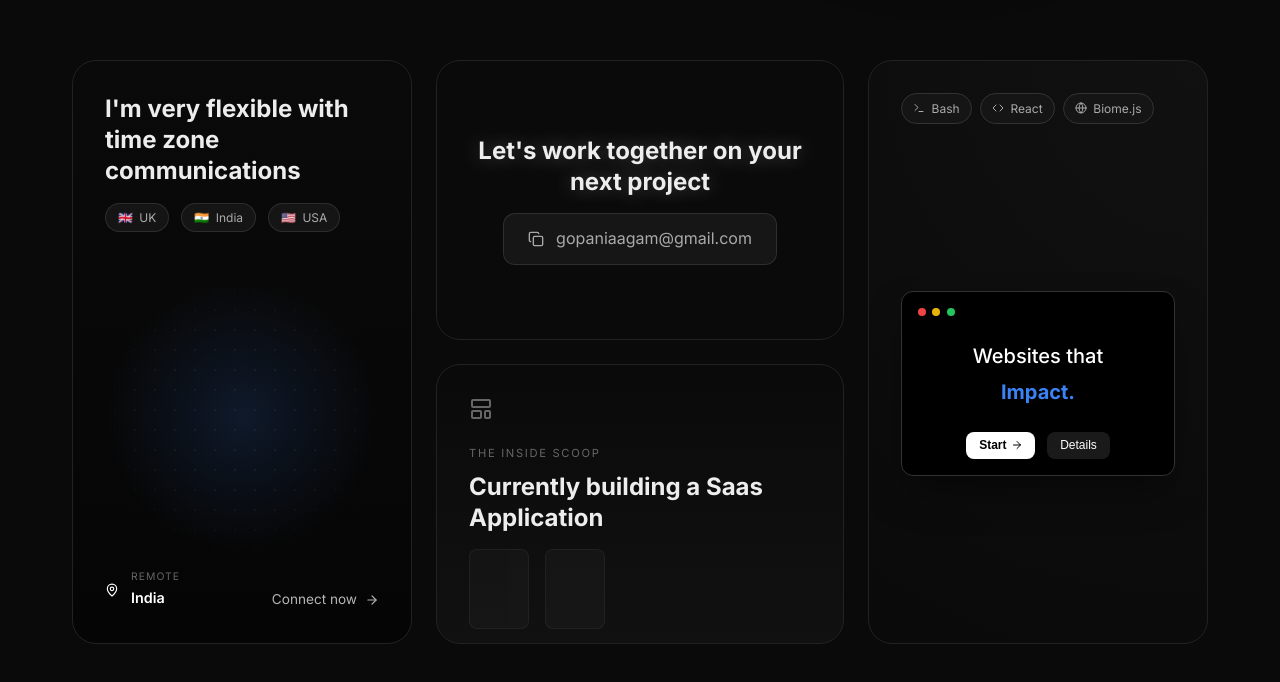
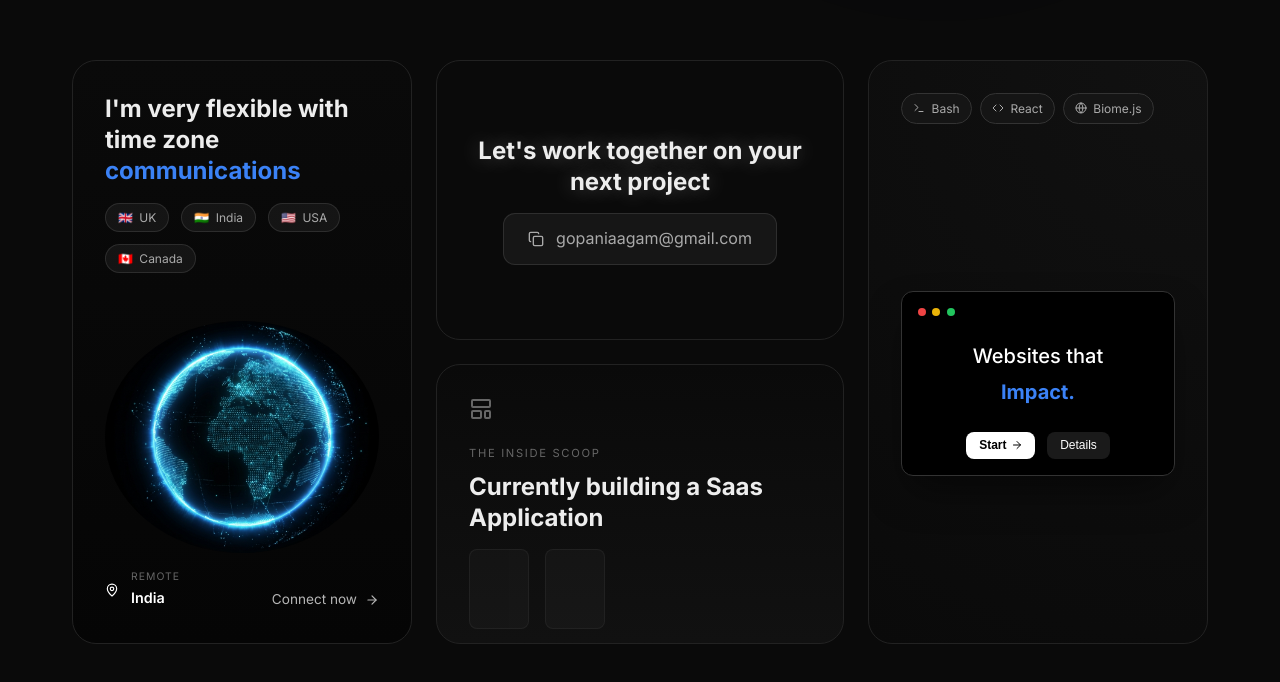
Before and after one commit to agamgopani/portfolio, a React (Vite) app: page / in a window 1280 px wide. Shown: the part 772-1454 px from the top of the page. Built offline with nearby package versions, Linux system fonts and the light colour scheme.

Commit message:
feat: add Canada timezone and dotted globe map visual

```diff
--- a/src/components/BentoGrid.jsx
+++ b/src/components/BentoGrid.jsx
@@ -19,17 +19,17 @@ const BentoGrid = () => {
           {/* Time Zones Block (Left Tall) */}
           <div className="bento-item timezone-block">
             <div className="bento-content">
-              <h3 className="bento-title">I'm very flexible with time zone communications</h3>
+              <h3 className="bento-title">I'm very flexible with time zone <span className="highlight-blue">communications</span></h3>
 
               <div className="timezone-flags">
                 <div className="flag-item"><span className="flag">🇬🇧</span> UK</div>
                 <div className="flag-item"><span className="flag">🇮🇳</span> India</div>
                 <div className="flag-item"><span className="flag">🇺🇸</span> USA</div>
+                <div className="flag-item"><span className="flag">🇨🇦</span> Canada</div>
               </div>
 
               <div className="globe-visual">
                 <div className="globe-sphere"></div>
-                <div className="globe-grid"></div>
               </div>
 
               <div className="timezone-footer">
@@ -161,6 +161,10 @@ const BentoGrid = () => {
           color: #ededed;
         }
 
+        .highlight-blue {
+          color: var(--accent-color);
+        }
+
         .glow-text {
           text-shadow: 0 0 20px rgba(255, 255, 255, 0.3);
         }
@@ -195,18 +199,12 @@ const BentoGrid = () => {
           flex-grow: 1;
           position: relative;
           margin: 1rem 0;
-          background: radial-gradient(circle at center, rgba(59, 130, 246, 0.15), transparent 70%);
           border-radius: 50%;
           min-height: 200px;
-        }
-
-        .globe-grid {
-          position: absolute;
-          inset: 0;
-          background-image: radial-gradient(rgba(255, 255, 255, 0.1) 1px, transparent 1px);
-          background-size: 20px 20px;
-          mask-image: radial-gradient(circle, black 40%, transparent 80%);
-          opacity: 0.5;
+          background-image: url('/globe-map.png');
+          background-size: cover;
+          background-position: center;
+          background-repeat: no-repeat;
         }
 
         .timezone-footer {
```
Also changed, not shown: public/globe-map.png (added).
